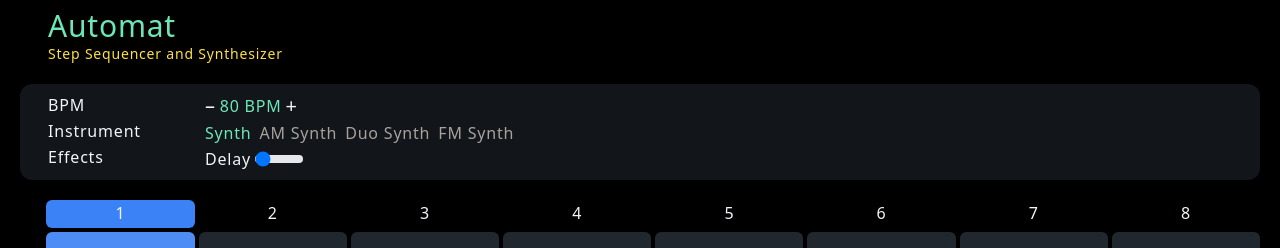
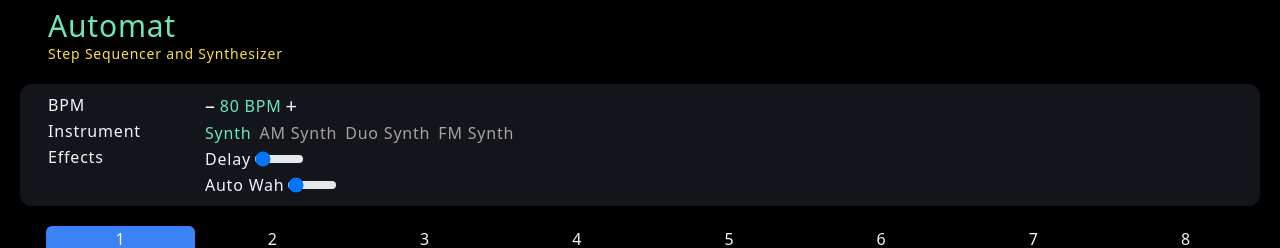
Before and after one commit to kad1kad/Automat, a React (Vite) app: page / in a window 1280 px wide. Shown: the top 248 px of the page. Built offline with nearby package versions, Linux system fonts and the light colour scheme.

Commit message:
feat: reusable effect comp

```diff
--- a/src/App.tsx
+++ b/src/App.tsx
@@ -17,6 +17,7 @@ import BottomControlPanel from "./components/BottomControlPanel";
 import Header from "./components/Header";
 import InstrumentSelector from "./components/InstrumentSelector";
 import BpmAdjust from "./components/BpmAdjust";
+import { effects } from "./utils/effects";
 
 interface Step {
   name: string;
@@ -24,6 +25,8 @@ interface Step {
 }
 
 type InitialStepsArray = Array<Array<Step>>;
+
+export type EffectName = "Delay" | "Auto Wah";
 
 function App() {
   const totalSteps = 8;
@@ -39,7 +42,8 @@ function App() {
 
   const [currentStepIndex, setCurrentStepIndex] = useState(0);
 
-  const [fxWet, setFxWet] = useState(0);
+  const [delayWet, setDelayWet] = useState(0);
+  const [autoWahWet, setAutoWahWet] = useState(0);
 
   const [bpm, setBpm] = useState(80);
 
@@ -64,7 +68,26 @@ function App() {
             selectedInstrument={selectedInstrument}
             setSelectedInstrument={setSelectedInstrument}
           />
-          <StepSequencerEffect fxWet={fxWet} setFxWet={setFxWet} />
+          {effects.map((effect) => {
+            const effectMap = {
+              Delay: { value: delayWet, setValue: setDelayWet },
+              "Auto Wah": { value: autoWahWet, setValue: setAutoWahWet },
+            };
+
+            return (
+              <StepSequencerEffect
+                wetValue={
+                  effectMap[effect.name as keyof typeof effectMap].value
+                }
+                setWetValue={
+                  effectMap[effect.name as keyof typeof effectMap].setValue
+                }
+                name={effect.name}
+                minValue={effect.minValue}
+                maxValue={effect.maxValue}
+              />
+            );
+          })}
         </TopControlPanel>
 
         <StepsequencerGrid
@@ -88,7 +111,16 @@ function App() {
             }}
           >
             <Instrument type={selectedInstrument} />
-            <Effect type="feedbackDelay" wet={fxWet} />
+            {effects.map((effect) => {
+              const effectValues: Record<EffectName, number> = {
+                Delay: delayWet,
+                "Auto Wah": autoWahWet,
+              };
+
+              return (
+                <Effect type={effect.type} wet={effectValues[effect.name]} />
+              );
+            })}
           </Track>
         </Song>
       </div>
--- a/src/components/StepSequencerEffect.tsx
+++ b/src/components/StepSequencerEffect.tsx
@@ -1,33 +1,37 @@
-import React from "react";
-
-type Props = {
-  fxWet: number;
-  setFxWet: React.Dispatch<React.SetStateAction<number>>;
+type StepSequencerEffectProps = {
+  wetValue: number;
+  setWetValue: React.Dispatch<React.SetStateAction<number>>;
+  name: string;
+  minValue: number;
+  maxValue: number;
 };
 
-function Effect({ fxWet, setFxWet }: Props) {
+function StepSequencerEffect({
+  wetValue,
+  setWetValue,
+  name,
+  minValue,
+  maxValue,
+}: StepSequencerEffectProps) {
   function handleChange(event: React.ChangeEvent<HTMLInputElement>) {
     const value = parseFloat(event.target.value);
-    setFxWet(value);
+    setWetValue(value);
   }
 
   return (
-    // TODO: Refactor to allow multiple effects processing
-    <div className="flex gap-4">
     <div className="flex items-center gap-1">
-        <p>Delay</p>
+      <p>{name}</p>
       <input
         type="range"
-          value={fxWet}
-          min={0}
-          max={1}
+        value={wetValue}
+        min={minValue}
+        max={maxValue}
         step={0.01}
         onChange={handleChange}
         className="w-12 h-2 bg-gray-200 rounded-lg appearance-none cursor-pointer"
       />
     </div>
-    </div>
   );
 }
 
-export default Effect;
+export default StepSequencerEffect;
--- a/src/utils/effects.ts
+++ b/src/utils/effects.ts
@@ -1,4 +1,12 @@
-export const effects = [
-  { name: "Delay", type: "delay", minValue: 0, maxValue: 1 },
-  { name: "Auto Wah", type: "autoWah", minValue: 0, maxValue: 1 },
+import { EffectType } from "reactronica";
+import { EffectName } from "../App";
+
+export const effects: {
+  name: EffectName;
+  type: EffectType;
+  minValue: number;
+  maxValue: number;
+}[] = [
+  { name: "Delay", type: "feedbackDelay", minValue: 0, maxValue: 1 },
+  { name: "Auto Wah", type: "autoWah", minValue: 0, maxValue: 3 },
 ];
```
Lines whose indentation alone changed are shown as unchanged.
